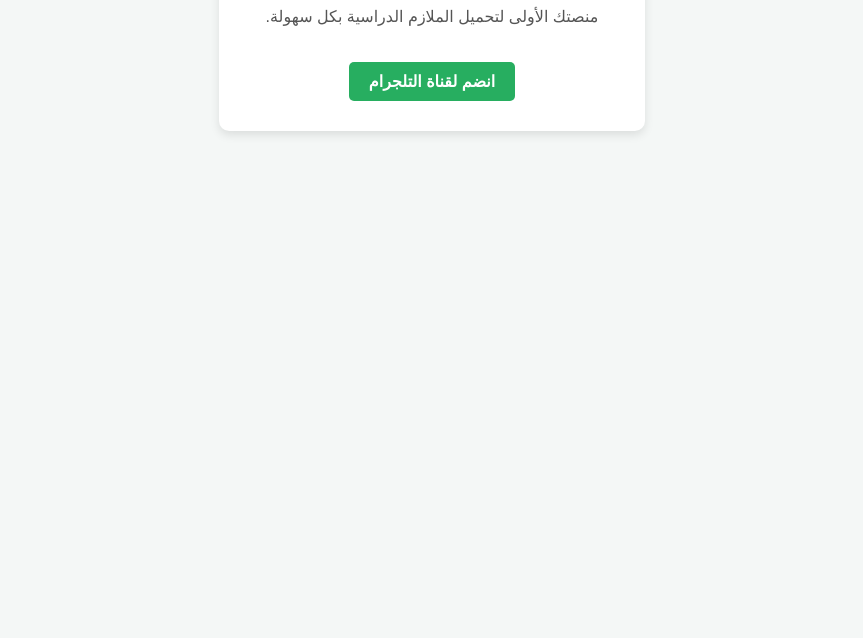
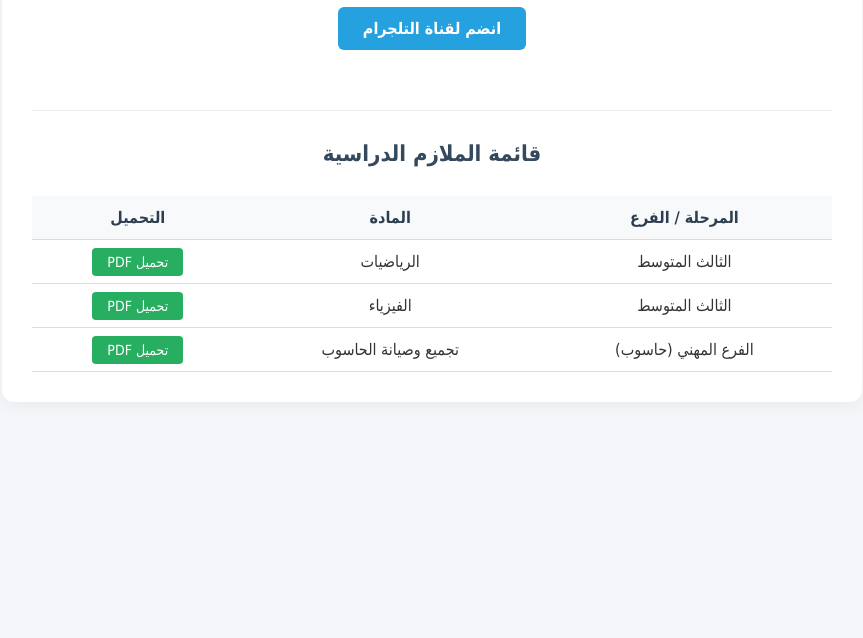
Before and after one commit to qwerasdkk336-droid/malazmi, a plain HTML site: page index.html in a window 1280 px wide. Shown: the part 162-800 px from the top of the page, without its empty margins (208-1071 px from the left). Drawn offline with Linux system fonts and the light colour scheme.

Commit message:
Update index.html

```diff
--- a/index.html
+++ b/index.html
@@ -5,18 +5,125 @@
     <meta name="viewport" content="width=device-width, initial-scale=1.0">
     <title>منصة ملازمي التعليمية</title>
     <style>
-        body { font-family: Arial, sans-serif; background-color: #f4f7f6; text-align: center; padding: 50px; }
-        .container { background: white; padding: 30px; border-radius: 10px; box-shadow: 0px 4px 10px rgba(0,0,0,0.1); display: inline-block; }
-        h1 { color: #2c3e50; }
-        p { color: #555; }
-        .btn { display: inline-block; margin-top: 20px; padding: 10px 20px; background: #27ae60; color: white; text-decoration: none; border-radius: 5px; font-weight: bold; }
+        body {
+            font-family: Tahoma, sans-serif;
+            background-color: #f4f6f9;
+            margin: 0;
+            padding: 20px;
+            color: #333;
+            text-align: center;
+        }
+        .container {
+            max-width: 800px;
+            margin: 0 auto;
+            background: #ffffff;
+            padding: 30px;
+            border-radius: 12px;
+            box-shadow: 0 4px 15px rgba(0,0,0,0.05);
+        }
+        h1 {
+            color: #2c3e50;
+            margin-bottom: 10px;
+        }
+        p {
+            color: #666;
+            font-size: 16px;
+            margin-bottom: 25px;
+        }
+        .btn-telegram {
+            display: inline-block;
+            background-color: #24a1de;
+            color: white;
+            padding: 12px 25px;
+            text-decoration: none;
+            border-radius: 6px;
+            font-weight: bold;
+            margin-bottom: 30px;
+            transition: background 0.3s;
+        }
+        .btn-telegram:hover {
+            background-color: #2090c7;
+        }
+        hr {
+            border: 0;
+            border-top: 1px solid #eee;
+            margin: 30px 0;
+        }
+        h2 {
+            color: #34495e;
+            font-size: 22px;
+            margin-bottom: 20px;
+        }
+        .table-container {
+            overflow-x: auto;
+        }
+        table {
+            width: 100%;
+            border-collapse: collapse;
+            margin-top: 10px;
+        }
+        th, td {
+            padding: 12px 15px;
+            border-bottom: 1px solid #ddd;
+            text-align: center;
+        }
+        th {
+            background-color: #f8f9fa;
+            color: #2c3e50;
+        }
+        .btn-download {
+            background-color: #27ae60;
+            color: white;
+            padding: 6px 15px;
+            border-radius: 4px;
+            text-decoration: none;
+            font-size: 14px;
+        }
+        .btn-download:hover {
+            background-color: #219653;
+        }
     </style>
 </head>
 <body>
+
     <div class="container">
         <h1>مرحباً بكم في منصة ملازمي</h1>
-        <p>منصتك الأولى لتحميل الملازم الدراسية بكل سهولة.</p>
-        <a href="https://t.me/" class="btn" target="_blank">انضم لقناة التلجرام</a>
+        <p>منصتك الأولى لتحميل الملازم الدراسية بكل سهولة</p>
+
+        <a href="https://t.me/YOUR_CHANNEL" class="btn-telegram" target="_blank">انضم لقناة التلجرام</a>
+
+        <hr>
+
+        <h2>قائمة الملازم الدراسية</h2>
+        <div class="table-container">
+            <table>
+                <thead>
+                    <tr>
+                        <th>المرحلة / الفرع</th>
+                        <th>المادة</th>
+                        <th>التحميل</th>
+                    </tr>
+                </thead>
+                <tbody>
+                    <tr>
+                        <td>الثالث المتوسط</td>
+                        <td>الرياضيات</td>
+                        <td><a href="#" class="btn-download">تحميل PDF</a></td>
+                    </tr>
+                    <tr>
+                        <td>الثالث المتوسط</td>
+                        <td>الفيزياء</td>
+                        <td><a href="#" class="btn-download">تحميل PDF</a></td>
+                    </tr>
+                    <tr>
+                        <td>الفرع المهني (حاسوب)</td>
+                        <td>تجميع وصيانة الحاسوب</td>
+                        <td><a href="#" class="btn-download">تحميل PDF</a></td>
+                    </tr>
+                </tbody>
+            </table>
+        </div>
     </div>
+
 </body>
 </html>
```
